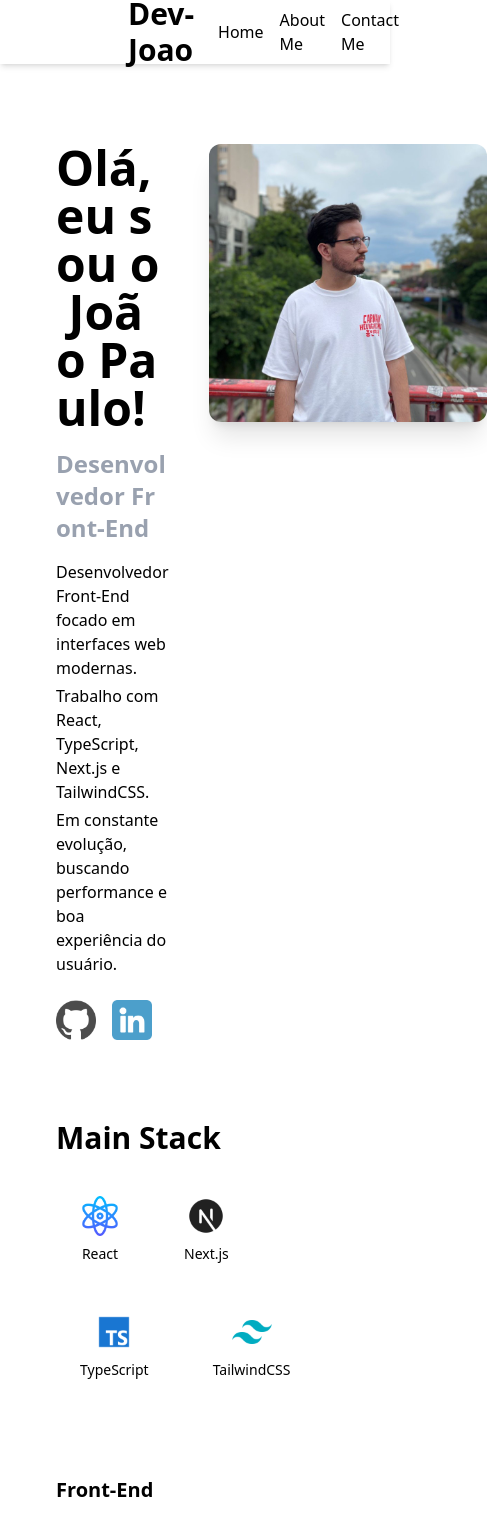
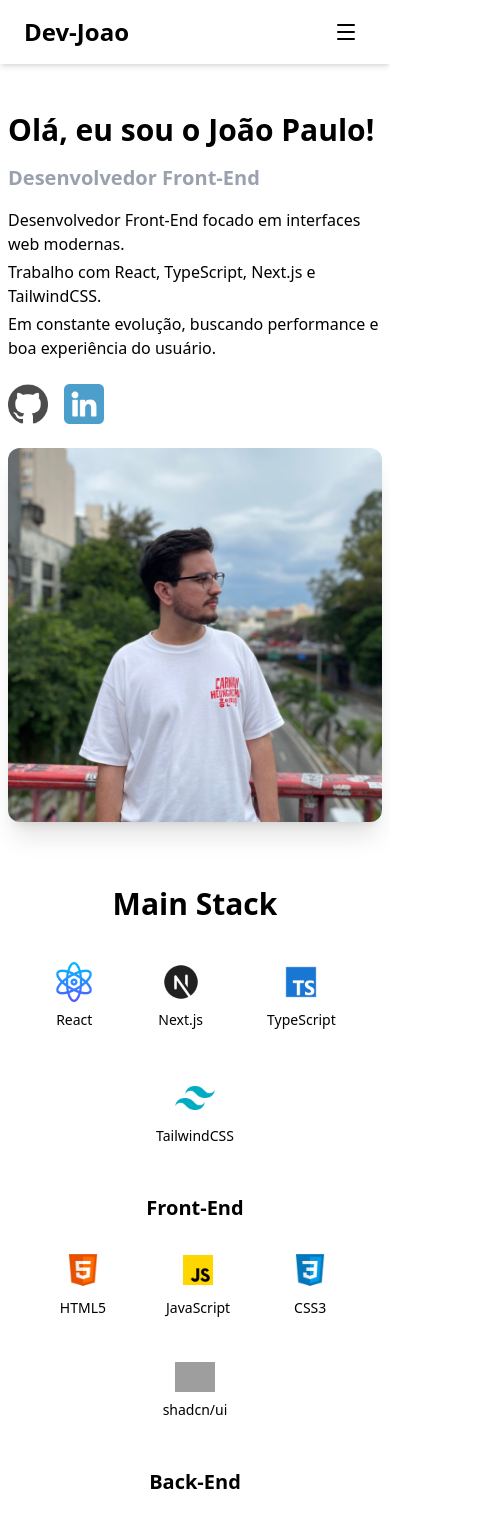
Before and after one commit to capela-joao/portfolio-dev-joao, a Next.js app: page / in a window 390 px wide. Shown: the top 1522 px of the page, 487 px wide, since content can reach past the window. Built offline with nearby package versions, Linux system fonts and the light colour scheme; grey boxes are pictures that could not be loaded.

Commit message:
Feat: Trabalhando a responsividade do portfolio, adicionando menu dropdown para mobile e breakpoints no tailwind atendendendo a todos os dispositivos.

```diff
--- a/package.json
+++ b/package.json
@@ -10,6 +10,7 @@
   },
   "dependencies": {
     "framer-motion": "^12.26.2",
+    "lucide-react": "^0.562.0",
     "next": "16.1.1",
     "react": "19.2.3",
     "react-dom": "19.2.3"
--- a/src/components/Header.tsx
+++ b/src/components/Header.tsx
@@ -5,13 +5,21 @@ import SocialLink from './utils/SocialLink';
 
 const Header = () => {
   return (
-    <section className="mt-20 flex items-start justify-between gap-10 px-10">
+    <section
+      className="
+      flex flex-col items-center gap-6
+      md:px-6 md:gap-10
+      lg:flex-row lg:justify-between
+      lg:px-8 lg:gap-0
+      py-12
+      "
+    >
       <div className="space-y-4 max-w-xl">
-        <h1 className="font-extrabold text-5xl">
+        <h1 className="font-extrabold text-3xl md:text-4xl lg:text-5xl">
           <AnimatedText text="Olá, eu sou o João Paulo!" />
         </h1>
 
-        <h2 className="font-bold text-2xl text-gray-400">
+        <h2 className="font-bold text-xl text-gray-400">
           <AnimatedText text="Desenvolvedor Front-End" />
         </h2>
 
--- a/src/components/Navbar.tsx
+++ b/src/components/Navbar.tsx
@@ -1,22 +1,62 @@
+'use client';
 import Link from 'next/link';
+import { Menu, X } from 'lucide-react';
+import { useState } from 'react';
+import { div } from 'framer-motion/client';
 
 const Navbar = () => {
+  const [isOpen, setIsOpen] = useState(false);
+
+  const toggleMenu = () => setIsOpen(!isOpen);
+
+  const menuItems = [
+    {
+      label: 'Home',
+      href: '/',
+    },
+    {
+      label: 'About Me',
+      href: '/',
+    },
+    {
+      label: 'Contact Me',
+      href: '/',
+    },
+  ];
   return (
-    <nav className="w-full h-16 flex justify-between px-6 shadow-md">
-      <div className="flex items-center font-bold text-3xl ml-26">
+    <nav className="w-full h-16 flex justify-between px-6 shadow-md relative">
+      <div className="flex items-center font-bold text-2xl md:text-3xl">
         <Link href="/">Dev-Joao</Link>
       </div>
-      <div className="flex gap-4 px-6 items-center">
-        <Link href="/">
-          <span>Home</span>
-        </Link>
-        <Link href="">
-          <span>About Me</span>
-        </Link>
-        <Link href="">
-          <span>Contact Me</span>
-        </Link>
+
+      <div className="hidden lg:flex gap-4 px-6 items-center">
+        {menuItems.map((item) => (
+          <Link key={item.href} href={item.href}>
+            {item.label}
+          </Link>
+        ))}
       </div>
+
+      <button
+        onClick={toggleMenu}
+        className="lg:hidden p-2 hover:bg-gray-100 rounded-md transition-colors
+        cursor-pointer"
+        aria-label="Toggle menu"
+      >
+        {isOpen ? <X size={24} /> : <Menu size={24} />}
+      </button>
+
+      {isOpen && (
+        <div className="absolute top-16 left-0 w-full bg-white shadow-lg lg:hidden">
+          <div className="flex flex-col px-6 py-4 gap-4">
+            {menuItems.map((item) => (
+              <Link key={item.href} href={item.href}>
+                {item.label}
+              </Link>
+            ))}
+          </div>
+        </div>
+      )}
     </nav>
   );
 };
--- a/src/components/Projects.tsx
+++ b/src/components/Projects.tsx
@@ -4,8 +4,10 @@ import { ProjectData } from '@/data/arrayProjects';
 
 const Projects = () => {
   return (
-    <div className="flex flex-col px-10">
-      <h2 className="text-3xl font-semibold mb-10 mt-20">Projects</h2>
+    <div className="flex flex-col md:px-10">
+      <h2 className="text-3xl font-semibold mt-10 md:mb-10 md:mt-20 text-center md:text-left">
+        Projects
+      </h2>
       <div className="grid grid-cols-1 md:grid-cols-2 gap-8">
         {ProjectData.map((project) => (
           <ProjectCard
--- a/src/components/StackCarousel.tsx
+++ b/src/components/StackCarousel.tsx
@@ -3,20 +3,24 @@ import { mainStack, techCategories } from '@/data/arrayCategories';
 
 const StackCarousel = () => {
   return (
-    <section className="mt-10 px-10">
-      <h3 className="text-3xl font-semibold mb-6 mt-20">Main Stack</h3>
+    <section className="mt-4 md:mt-10 md:px-10">
+      <h3 className="text-3xl font-semibold mb-6 md:mt-20 text-center md:text-left">
+        Main Stack
+      </h3>
 
-      <div className="flex gap-4 flex-wrap">
+      <div className="flex justify-center md:justify-start gap-4 flex-wrap">
         {mainStack.map((tech) => (
           <TechCard key={tech.name} name={tech.name} icon={tech.icon} />
         ))}
       </div>
 
-      <div className="grid grid-cols-1 md:grid-cols-2 gap-8 mt-10">
+      <div className="grid grid-cols-1 md:grid-cols-2 gap-4 md:gap-8 mt-4 md:mt-10">
         {techCategories.map((category) => (
-          <div key={category.title} className="mt-10">
-            <h4 className="font-semibold mb-3 text-xl">{category.title}</h4>
-            <div className="flex gap-3 flex-wrap">
+          <div key={category.title} className="mt-4 md:mt-10">
+            <h4 className="font-semibold mb-3 text-xl text-center md:text-left">
+              {category.title}
+            </h4>
+            <div className="flex justify-center md:justify-start gap-3 flex-wrap">
               {category.techs.map((tech) => (
                 <TechCard key={tech.name} icon={tech.icon} name={tech.name} />
               ))}
--- a/src/components/utils/Container.tsx
+++ b/src/components/utils/Container.tsx
@@ -1,7 +1,9 @@
 import React from 'react';
 
 const Container = ({ children }: { children: React.ReactNode }) => {
-  return <div className="w-full max-w-[1200px] mx-auto px-4">{children}</div>;
+  return (
+    <div className="w-full max-w-[1200px] mx-auto px-2 md:px-6">{children}</div>
+  );
 };
 
 export default Container;
--- a/src/components/utils/ProjectCard.tsx
+++ b/src/components/utils/ProjectCard.tsx
@@ -12,7 +12,7 @@ interface ProjectCardProps {
 const ProjectCard = ({ image, title, description, link }: ProjectCardProps) => {
   return (
     <div
-      className="flex flex-col items-center p-4 rounded-xl hover:shadow-lg
+      className="flex flex-col items-center md:p-4 rounded-xl hover:shadow-lg
     transition hover:scale-105"
     >
       <h3 className="font-bold text-xl text-center p-4">{title}</h3>
```
Also changed, not shown: 1 other file (tests, documents, lock files or other folders).
